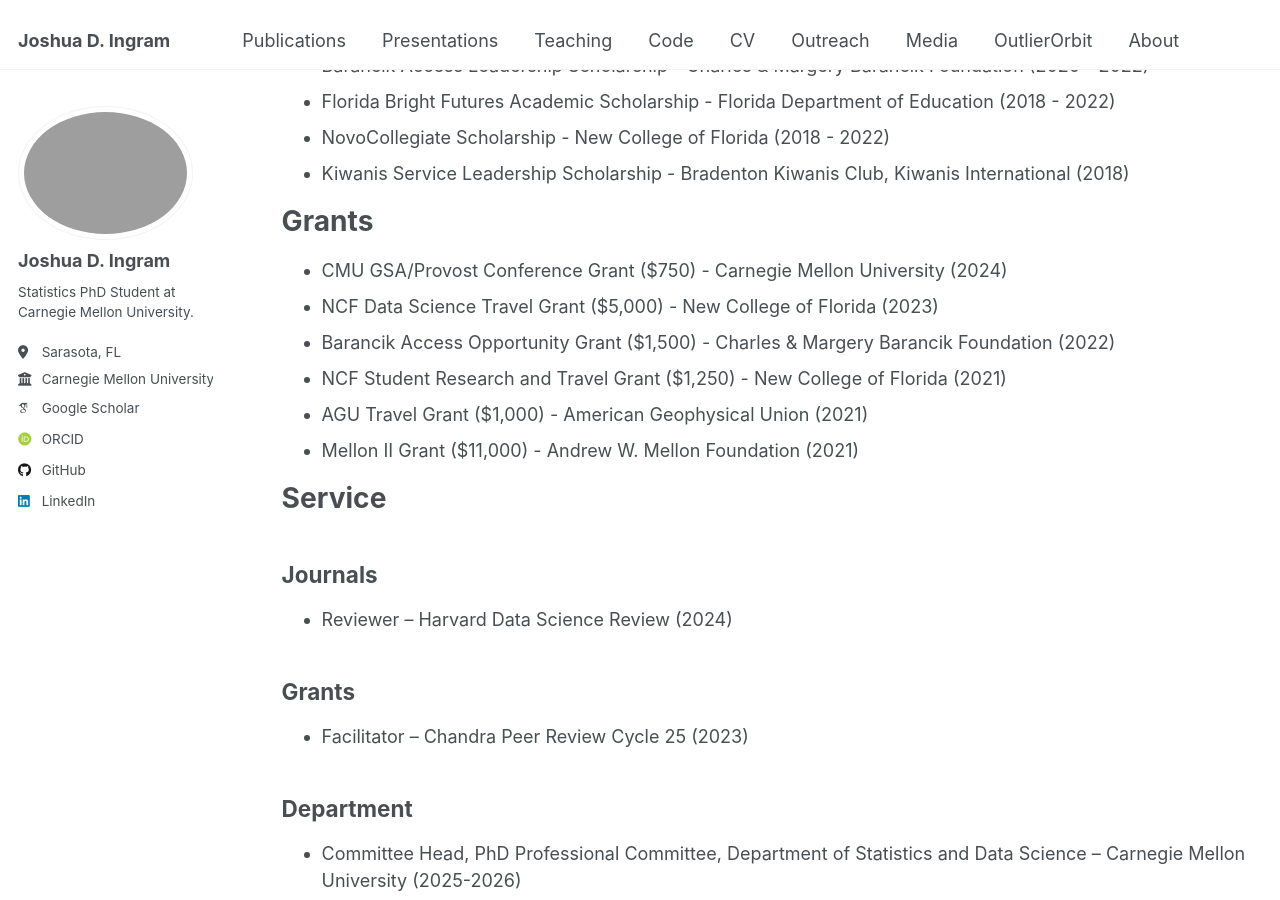
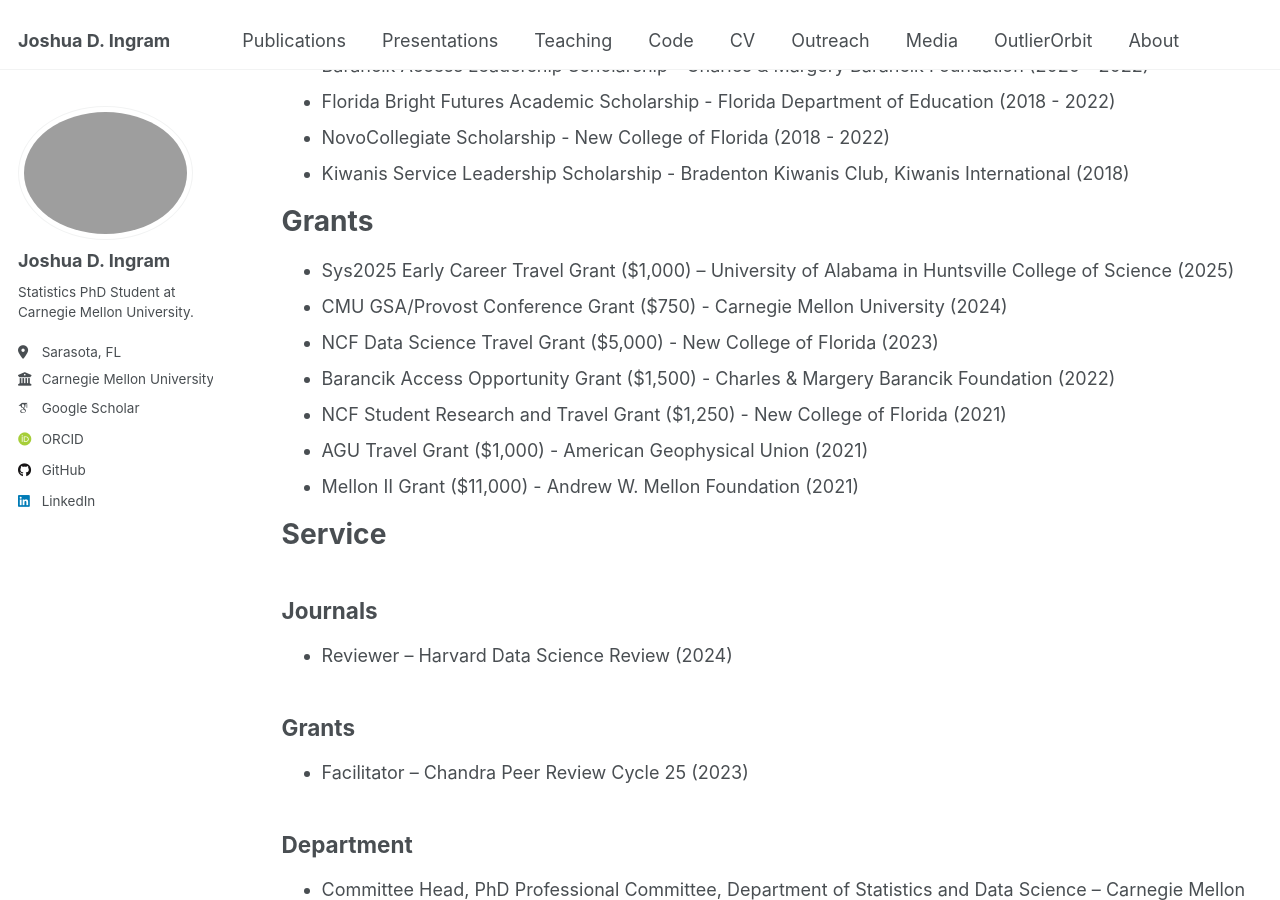
Before and after one commit to Joshuaingram/joshuaingram.github.io, a Jekyll site: the page built from _pages/cv.md, in a window 1280 px wide and 900 px high, scrolled down 1986 px. Built offline with Jekyll 4.4.1, drawn with Linux system fonts in a browser that asks for light colours; some web fonts are replaced.

Commit message:
Add Sys2025 Early Career Travel Grant to CV

```diff
--- a/_pages/cv.md
+++ b/_pages/cv.md
@@ -74,6 +74,7 @@
 
 Grants
 ======
+* Sys2025 Early Career Travel Grant ($1,000) – University of Alabama in Huntsville College of Science (2025)
 * CMU GSA/Provost Conference Grant ($750) - Carnegie Mellon University (2024)
 * NCF Data Science Travel Grant ($5,000) - New College of Florida (2023)
 * Barancik Access Opportunity Grant ($1,500) - Charles & Margery Barancik Foundation (2022)
```
